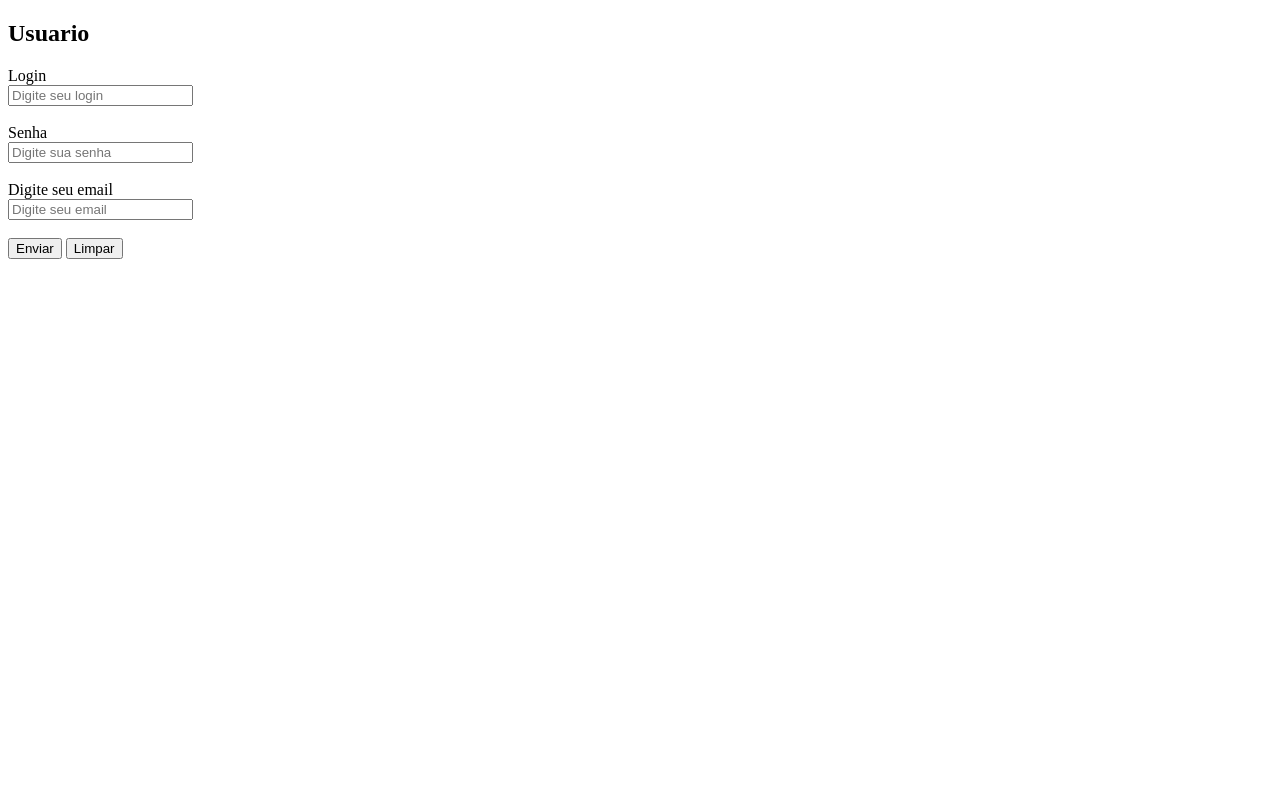
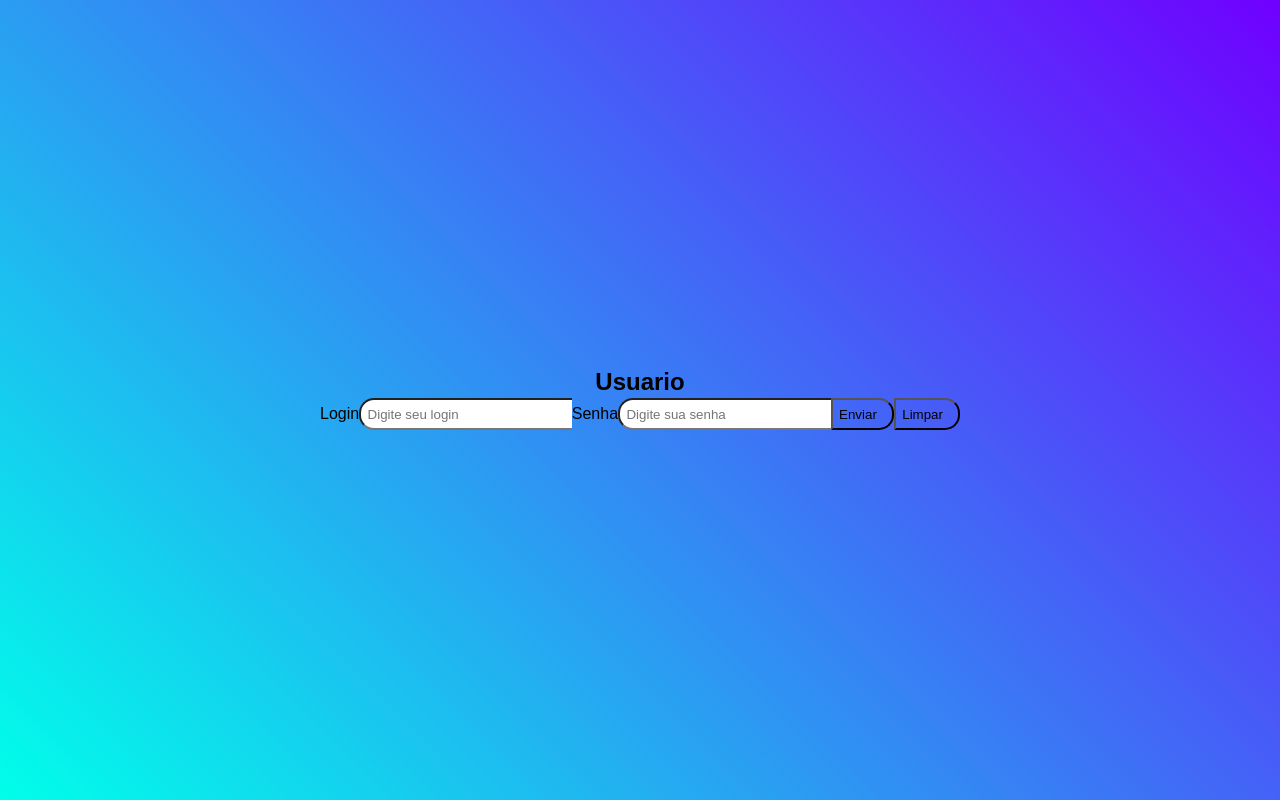
Before and after one commit to LipoGamesBR/lclstore, a plain HTML site: page pages/login.html in a window 1280 px wide. Drawn offline with Linux system fonts and the light colour scheme; files that its build step writes are made by us from their sources.

Commit message:
Login alteração

```diff
--- a/pages/login.html
+++ b/pages/login.html
@@ -3,30 +3,47 @@
 <head>
     <meta charset="UTF-8">
     <meta name="viewport" content="width=device-width, initial-scale=1.0">
-    <title>Document</title>
+    <link rel="stylesheet" href="style.css">
+    <title>Login</title>
+    <style>
+        html{
+            height: 100%;
+        }
+        body{
+            font-family: Arial, Helvetica, sans-serif;
+            background-image: linear-gradient(45deg, rgb(0, 255, 234), rgb(111, 0, 255));
+            height: 100%;
+        }
+
+        div{
+            background-color: rgba(0, 0, 0, 0.8);
+            position: absolute;
+            top: 50%
+
+        }
+    </style>
 </head>
 <body>
+
     <h2>Usuario</h2>
     <form>
         <label>Login</label>
         <br>
-        <input type="text" placeholder="Digite seu login">
+        <input type="text" placeholder="Digite seu login" required>
         <br>
         <br>
         <label>Senha</label>
         <br>
 
-        <input type="password" placeholder="Digite sua senha">
+        <input type="password" placeholder="Digite sua senha" required>
         <br>
         <br>
 
-        <label>Digite seu email</label>
-        <br>
-        <input type="text" placeholder="Digite seu email">
+        <button type="submit">Enviar</button> <gap></gap><button type="reset">Limpar</button>
         <br>
         <br>
 
-        <button>Enviar</button> <gap></gap><button>Limpar</button>
 
-        </form>
+    </form>
+</body>
 </html>
```
Also changed, not shown: index.html (line endings or trailing spaces), pages/login.css (added), pages/sobre.html (added), style.css (line endings or trailing spaces), 1 other file.
